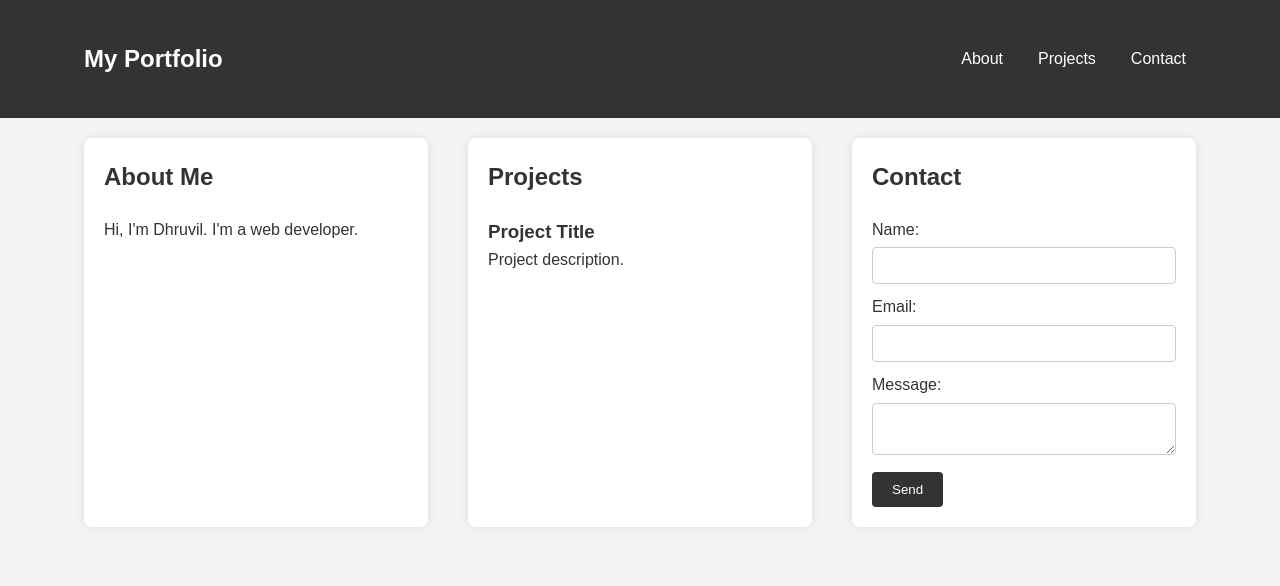
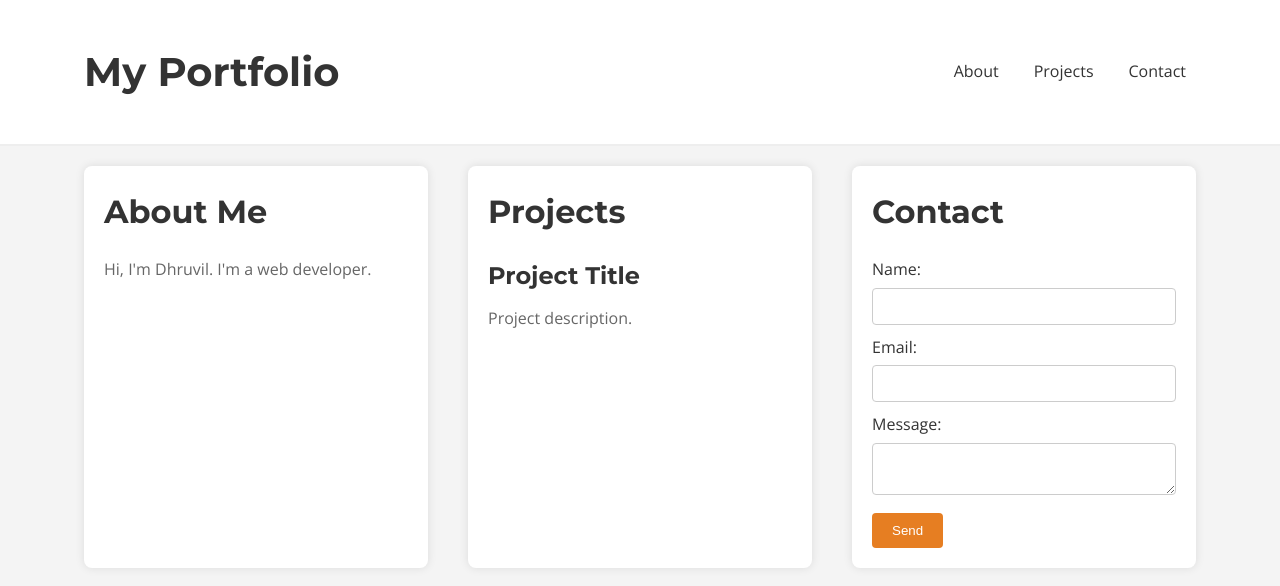
Before and after one commit to Dhruvil19/portfolio-website, a plain HTML site: page index.html in a window 1280 px wide. Drawn offline with nearby package versions, Linux system fonts and the light colour scheme.

Commit message:
Color Scheme:

```diff
--- a/index.html
+++ b/index.html
@@ -5,6 +5,7 @@
   <meta name="viewport" content="width=device-width, initial-scale=1.0">
   <title>My Portfolio</title>
   <link rel="stylesheet" href="styles.css">
+  <link href="https://fonts.googleapis.com/css2?family=Montserrat:wght@700&family=Open+Sans:wght@400&display=swap" rel="stylesheet">
 </head>
 <body>
   <header>
--- a/styles.css
+++ b/styles.css
@@ -6,7 +6,7 @@
 }
 
 body {
-  font-family: Arial, sans-serif;
+  font-family: 'Open Sans', sans-serif;
   line-height: 1.6;
   margin: 0;
   background-color: #f4f4f4;
@@ -21,9 +21,10 @@ body {
 }
 
 header {
-  background: #333;
-  color: #fff;
+  background: #ffffff; /* Neutral base color for the header */
+  color: #333;
   padding: 20px 0;
+  border-bottom: 2px solid #eee; /* Light border for separation */
 }
 
 header .container {
@@ -33,8 +34,10 @@ header .container {
 }
 
 h1 {
+  font-family: 'Montserrat', sans-serif;
+  font-size: 2.5rem;
+  color: #333; /* Neutral color for the main heading */
   margin: 0;
-  font-size: 24px;
 }
 
 nav ul {
@@ -48,15 +51,15 @@ nav ul li {
 }
 
 nav ul li a {
-  color: #fff;
+  color: #333; /* Neutral color for links */
   text-decoration: none;
   padding: 10px;
   transition: background-color 0.3s ease, color 0.3s ease;
 }
 
 nav ul li a:hover {
-  background-color: #555;
-  color: #fff;
+  background-color: #3498db; /* Accent color for link hover */
+  color: #ffffff;
 }
 
 main {
@@ -67,14 +70,30 @@ main {
 }
 
 section {
-  background: #fff;
+  background: #ffffff; /* Neutral background color for sections */
   padding: 20px;
   border-radius: 8px;
   box-shadow: 0 0 10px rgba(0, 0, 0, 0.1);
 }
 
 section h2 {
+  font-family: 'Montserrat', sans-serif;
+  font-size: 2rem;
   margin-bottom: 20px;
+  color: #333;
+}
+
+section p {
+  font-size: 1rem;
+  margin-bottom: 20px;
+  color: #666; /* Slightly darker neutral for body text */
+}
+
+.project h3 {
+  font-family: 'Montserrat', sans-serif;
+  font-size: 1.5rem;
+  margin-bottom: 10px;
+  color: #333;
 }
 
 form label {
@@ -93,7 +112,7 @@ form textarea {
 
 form button {
   padding: 10px 20px;
-  background: #333;
+  background: #e67e22; /* Warm orange accent color for the button */
   color: #fff;
   border: none;
   border-radius: 4px;
@@ -103,7 +122,7 @@ form button {
 }
 
 form button:hover {
-  background: #555;
+  background: #d35400; /* Darker shade of the accent color for button hover */
 }
 
 @media (min-width: 768px) {
```
